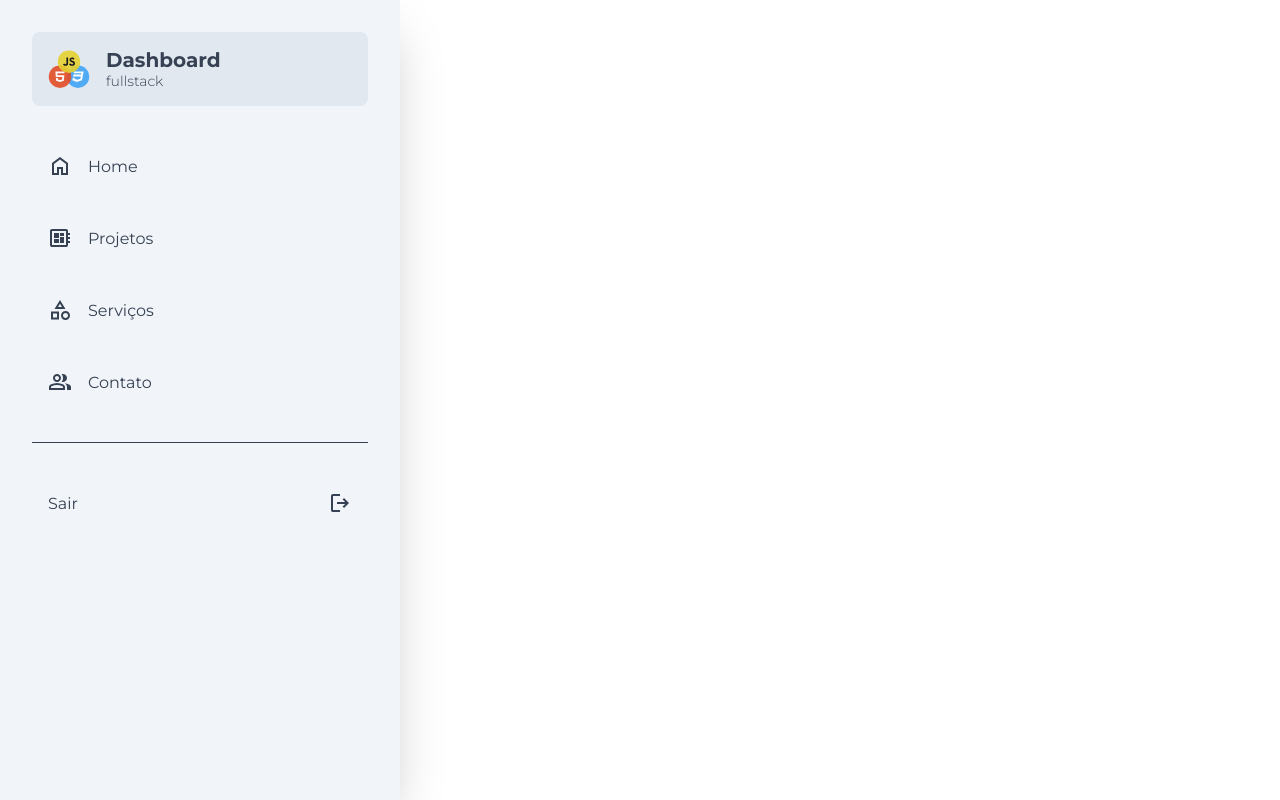
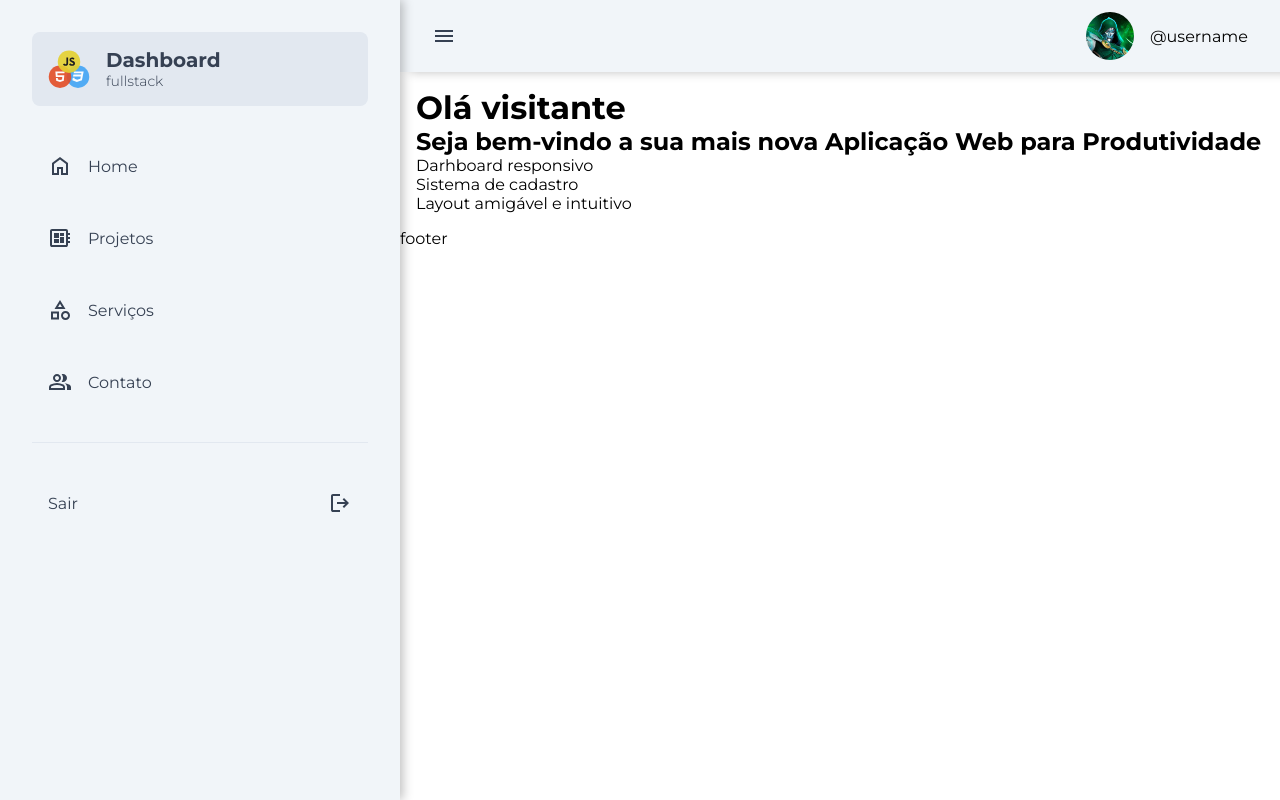
Before and after one commit to ppedrolucas/Dashboard, a plain HTML site: page index.html in a window 1280 px wide. Drawn offline with Linux system fonts and the light colour scheme.

Commit message:
sidebar, header. Main está em produção agora

```diff
--- a/index.html
+++ b/index.html
@@ -6,11 +6,11 @@
     <meta name="theme-color" content="#0d6efd" />
     <link rel="stylesheet" href="styles/index.css" />
     <link rel="shortcut icon" href="assets/logo.svg" type="image/x-icon" />
-    <title>Dashboard</title>
+    <title>DashboardAWP</title>
   </head>
   <body>
     <div id="sidebar">
-      <div class="logo">
+      <div class="logo pointer">
         <img src="assets/logo.svg" alt="" />
         <div>
           <h3>Dashboard</h3>
@@ -111,5 +111,32 @@
         </ul>
       </div>
     </div>
+    <div id="layout">
+      <header>
+        <div class="container">
+          <img class="pointer" src="assets/menu.svg" alt="" />
+
+          <div class="userpin pointer">
+            <img id="avatar" src="assets/avatar.jpg" alt="" />
+            <a>@username</a>
+          </div>
+        </div>
+      </header>
+      <main id="main">
+        <div class="welcome">
+          <h1>Olá visitante</h1>
+          <h2>
+            Seja bem-vindo a sua mais nova Aplicação Web para Produtividade
+          </h2>
+
+          <ul>
+            <li>Darhboard responsivo</li>
+            <li>Sistema de cadastro</li>
+            <li>Layout amigável e intuitivo</li>
+          </ul>
+        </div>
+      </main>
+      <footer>footer</footer>
+    </div>
   </body>
 </html>
--- /dev/null
+++ b/styles/fields/header.css
@@ -0,0 +1,30 @@
+#layout header {
+  background-color: var(--color-slate-100);
+  height: 72px;
+  display: flex;
+  align-items: center;
+  box-shadow: 10px 0px 10px rgb(0 0 0 / 0.25);
+  .container {
+    width: 100%;
+    display: flex;
+    align-items: center;
+    justify-content: space-between;
+
+    .userpin {
+      display: flex;
+      align-items: center;
+      gap: 1rem;
+
+      a:hover {
+        color: var(--product);
+      }
+
+      img {
+        object-fit: cover;
+        aspect-ratio: 1/1;
+        width: 3rem;
+        border-radius: 50%;
+      }
+    }
+  }
+}
--- /dev/null
+++ b/styles/fields/main.css
@@ -0,0 +1,3 @@
+#main {
+  padding: 1rem;
+}
--- a/styles/global.css
+++ b/styles/global.css
@@ -23,16 +23,31 @@ li {
 body {
   font-family: "Montserrat", sans-serif;
   display: grid;
-  grid-template-columns: minmax(64px, 400px) 1fr;
+  grid-template-columns: 400px 1fr;
+  grid-template-rows: 1fr;
   /* grid-template-rows: auto-fit 1fr auto-fit; */
-  grid-template-areas: "sidebar content";
+  grid-template-areas: "sidebar layout";
 
   /* TEMPORÁRIO */
   height: 100vh;
 }
 
 .container {
-  max-width: 80rem;
+  max-width: 85rem;
   margin-inline: auto;
   padding-inline: 2rem;
 }
+
+.pointer {
+  cursor: pointer;
+}
+
+a {
+  transition: all 200ms linear;
+}
+
+@media (width < 60em) {
+  body {
+    grid-template-columns: 100px 1fr;
+  }
+}
--- a/styles/index.css
+++ b/styles/index.css
@@ -1,2 +1,3 @@
 @import url(global.css);
 @import url(sidebar.css);
+@import url(layout.css);
--- /dev/null
+++ b/styles/layout.css
@@ -0,0 +1,3 @@
+@import url(fields/header.css);
+@import url(fields/main.css);
+@import url(fields/footer.css);
--- a/styles/sidebar.css
+++ b/styles/sidebar.css
@@ -1,16 +1,16 @@
 #sidebar {
+  grid-area: sidebar;
   height: 100vh;
   width: 400px;
   overflow: hidden;
-  grid-area: sidebar;
   padding: 2rem;
   display: flex;
   flex-direction: column;
   gap: 2rem;
   background-color: var(--color-slate-100);
-  box-shadow: 2px;
-  box-shadow: 0 25px 50px -12px rgb(0 0 0 / 0.25);
-  position: fixed;
+  box-shadow: 2.5px 0px 10px rgb(0 0 0 / 0.25);
+  z-index: 1;
+
   .logo {
     background-color: var(--color-slate-200);
     padding: 1rem;
@@ -18,7 +18,6 @@
     align-items: center;
     border-radius: 0.5rem;
     gap: 1rem;
-    cursor: pointer;
 
     div {
       color: var(--color-gray-700);
@@ -63,7 +62,7 @@
   }
 
   .side-footer {
-    border-top: 1px solid var(--color-gray-700);
+    border-top: 1px solid var(--color-slate-200);
     padding-top: 2rem;
     ul {
       display: grid;
```
Also changed, not shown: assets/avatar.jpg (added), assets/menu.svg (added), styles/fields/buttons.css (added), styles/fields/footer.css (added), styles/fields/form.css (added).
